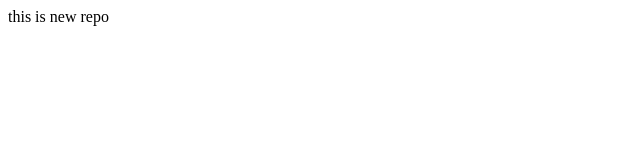
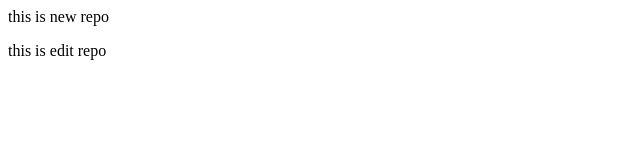
Before and after one commit to Heerajai/localRepo, a plain HTML site: page index.html in a window 1280 px wide. Shown: the full height of the page, 0-640 px from the left. Drawn offline with Linux system fonts and the light colour scheme.

Commit message:
Update index.html

```diff
--- a/index.html
+++ b/index.html
@@ -1 +1,2 @@
 <p>this is new repo</p>
+<p>this is edit repo </p>
```
